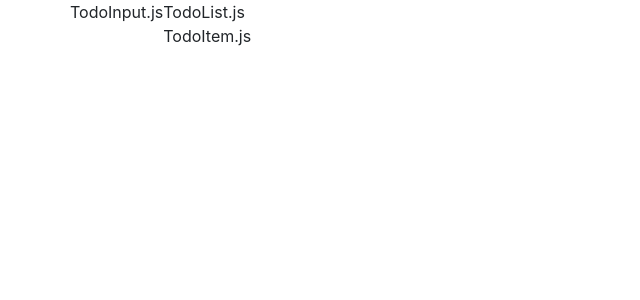
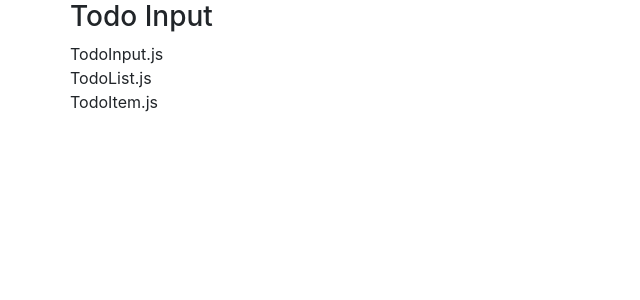
Before and after one commit to taochensyd/react-todo-list, a React (Create React App) app: page / in a window 1280 px wide. Shown: the top 300 px of the page, without its empty margins (0-640 px from the left). Built offline with nearby package versions, Linux system fonts and the light colour scheme.

Commit message:
App componment structure

```diff
--- a/src/App.js
+++ b/src/App.js
@@ -1,6 +1,6 @@
 import React, { Component } from "react";
 // import uuid from "uuid";
-import { v4 as uuidv4 } from 'uuid';
+import { v4 as uuidv4 } from "uuid";
 import "bootstrap/dist/css/bootstrap.min.css";
 import TodoInput from "./components/TodoInput";
 import TodoList from "./components/TodoList";
@@ -8,7 +8,7 @@
 
 export default class App extends Component {
   state = {
-    item: [
+    items: [
       {
         id: 1,
         title: "wake up",
@@ -18,17 +18,43 @@
         title: "sleep",
       },
     ],
-    // id:uuid()
-    id: uuidv4()
+    id: uuidv4(),
+    item: "",
+    editItem: false,
+  };
+
+  handleChange = (e) => {
+    // console.log(e);
+  };
+  handleSubmit = (e) => {
+    // console.log(e);
+  };
+  clearList = () => {};
+  handleDelete = (id) => {
+    // console.log(`handle edit ${id}`);
+  };
+  handleEdit = (id) => {
+    // console.log(`edit edit ${id}`);
   };
   render() {
-    console.log(this.state);
+    // console.log(this.state);
     return (
-      <div>
-        <div className="container">
-          <div className="row">
-            <TodoInput />
-            <TodoList />
+      <div className="container">
+        <div className="row">
+          <div classNAme="col-10 mx-auto col-md-8 mt-5">
+            <h3 className="text-capitalize text-center">Todo Input</h3>
+            <TodoInput
+              item={this.state.item}
+              handleChange={this.handleChange}
+              handleSubmit={this.handleSubmit}
+              editItem={this.state.editItem}
+            />
+            <TodoList
+              items={this.state.items}
+              clearList={this.clearList}
+              handleDelete={this.handleDelete}
+              handleEdit={this.handleEdit}
+            />
           </div>
         </div>
       </div>
```
